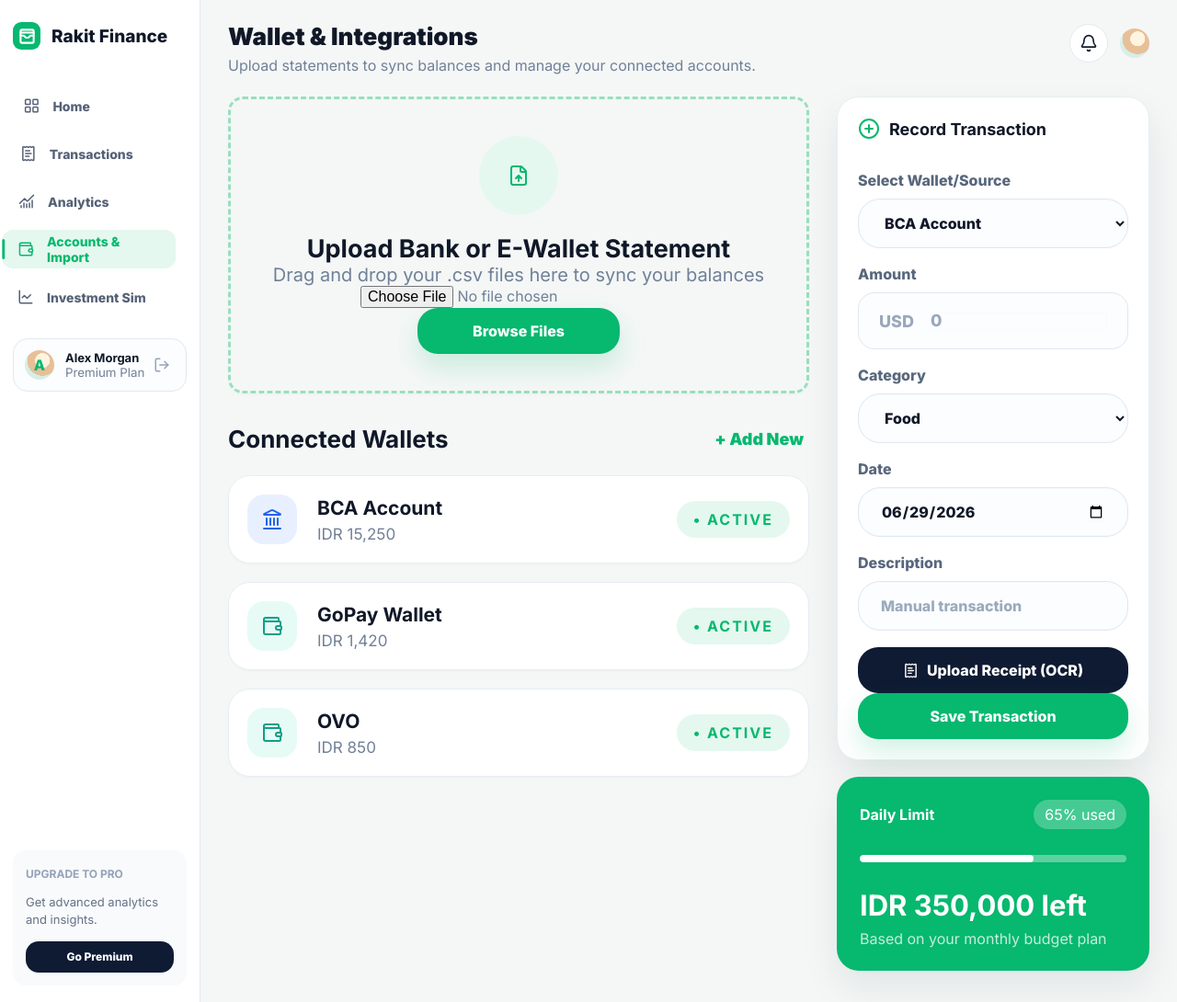
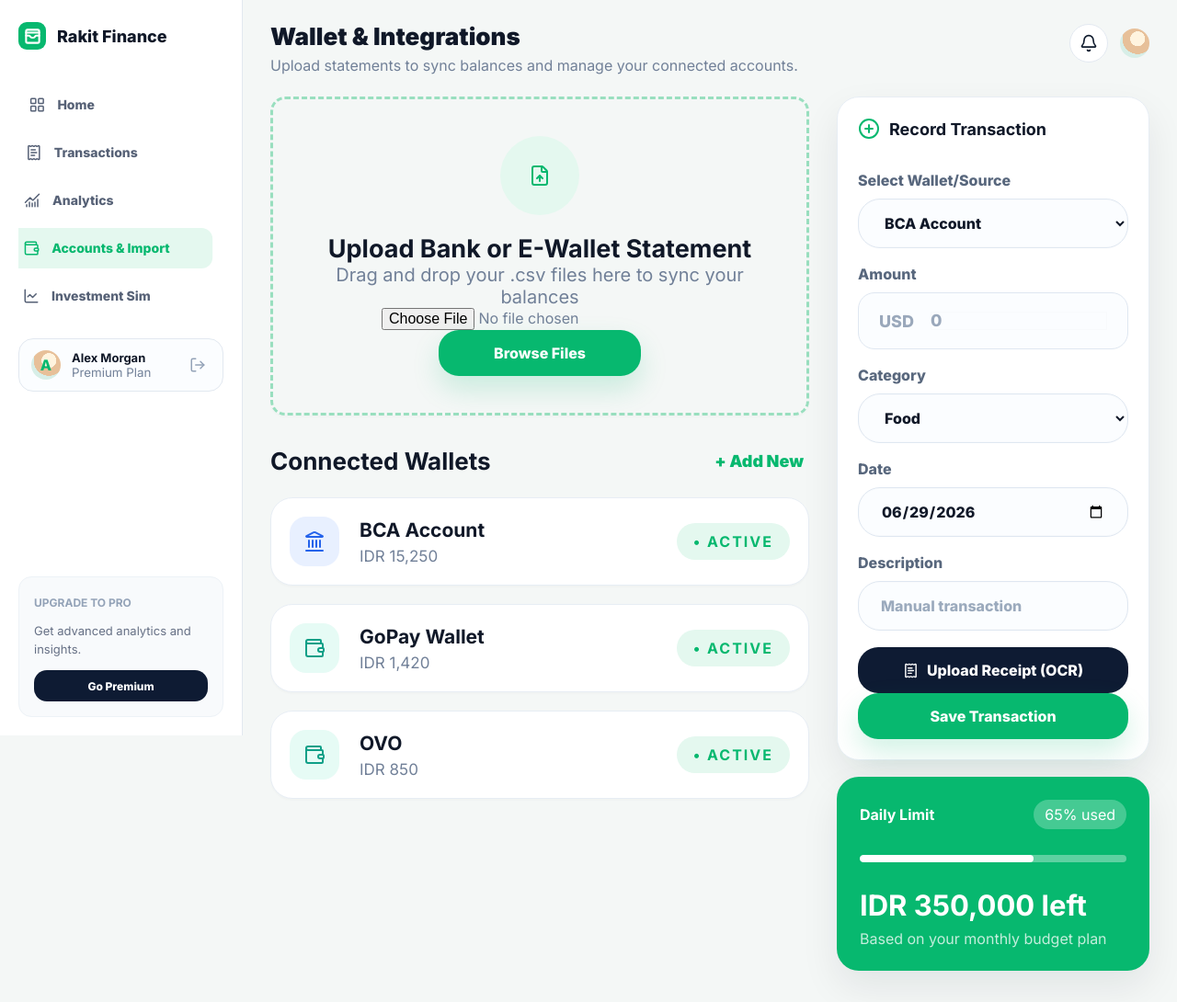
Before and after one commit to Faza-SAPUTRA/rakit-finance, a Flask app: page /accounts in a window 1280 px wide. Shown: the whole page at 92% size. Run offline with Flask 3, Linux system fonts and the light colour scheme; the visitor is signed in with stand-in values (Sample User, id 1).

Commit message:
Refine sidebar layout

```diff
--- a/static/css/app.css
+++ b/static/css/app.css
@@ -599,7 +599,7 @@
 
 .app-body {
   display: grid;
-  grid-template-columns: 242px 1fr;
+  grid-template-columns: 264px minmax(0, 1fr);
   min-height: 100vh;
   background: var(--bg);
 }
@@ -609,34 +609,44 @@
   top: 0;
   display: flex;
   flex-direction: column;
+  width: 264px;
   min-height: 100vh;
-  padding: 28px 18px 18px;
+  height: 100vh;
+  max-height: 100vh;
+  padding: 28px 20px 20px;
   border-right: 1px solid var(--line);
   background: #fff;
   overflow: hidden;
   box-sizing: border-box;
 }
 
-.nav-menu {
-  display: grid;
-  gap: 10px;
-  margin-top: 48px;
+.sidebar > * {
   width: 100%;
   min-width: 0;
+}
+
+.nav-menu {
+  display: grid;
+  gap: 8px;
+  margin-top: 42px;
+  width: 100%;
+  min-width: 0;
+  overflow: hidden;
 }
 
 .nav-menu a {
   position: relative;
   display: flex;
   align-items: center;
-  gap: 14px;
-  min-height: 48px;
+  gap: 13px;
+  min-height: 46px;
   width: 100%;
   max-width: 100%;
-  padding: 0 15px 0 18px;
-  border-radius: 14px;
+  padding: 0 14px 0 17px;
+  border-radius: 13px;
   color: #566176;
   font-weight: 750;
+  line-height: 1.2;
   overflow: hidden;
   box-sizing: border-box;
   transition: color 180ms ease, background 180ms ease, transform 180ms ease;
@@ -677,7 +687,8 @@
 
 .sidebar-card {
   margin-top: auto;
-  padding: 18px;
+  padding: 16px;
+  border: 1px solid #edf2f7;
   border-radius: 14px;
   background: #f8fafc;
 }
@@ -704,7 +715,7 @@
   align-items: center;
   gap: 12px;
   margin-top: 24px;
-  padding: 12px;
+  padding: 12px 13px;
   border: 1px solid var(--line);
   border-radius: 16px;
   background: #fbfdff;
@@ -733,6 +744,8 @@
 .profile-mini small {
   display: block;
   white-space: nowrap;
+  overflow: hidden;
+  text-overflow: ellipsis;
 }
 
 .profile-mini strong {
@@ -2460,16 +2473,19 @@
   }
 
   .app-body {
-    grid-template-columns: 218px 1fr;
+    grid-template-columns: 264px minmax(0, 1fr);
   }
 
   .sidebar {
-    padding: 24px 14px 18px;
+    width: 264px;
+    padding: 24px 20px 20px;
     min-height: 100vh;
+    height: 100vh;
+    max-height: 100vh;
   }
 
   .brand {
-    font-size: 19px;
+    font-size: 18px;
   }
 
   .brand-mark {
@@ -2484,13 +2500,13 @@
   }
 
   .nav-menu {
-    gap: 10px;
-    margin-top: 40px;
+    gap: 8px;
+    margin-top: 38px;
   }
 
   .nav-menu a {
-    min-height: 42px;
-    padding: 0 13px 0 17px;
+    min-height: 44px;
+    padding: 0 14px 0 17px;
     border-radius: 12px;
     font-size: 14px;
   }
@@ -2505,7 +2521,7 @@
 
   .profile-mini {
     margin-top: 24px;
-    padding: 12px;
+    padding: 12px 13px;
     border: 1px solid var(--line);
     border-radius: 16px;
     background: #fbfdff;
@@ -2519,7 +2535,7 @@
 
   .sidebar-card {
     margin-top: auto;
-    padding: 14px;
+    padding: 16px;
   }
 
   .main-frame {
@@ -2714,7 +2730,10 @@
 
   .sidebar {
     position: static;
+    width: 100%;
     min-height: auto;
+    height: auto;
+    max-height: none;
   }
 
   .nav-menu {
```
